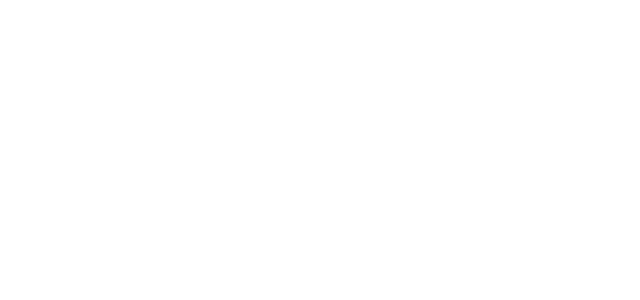
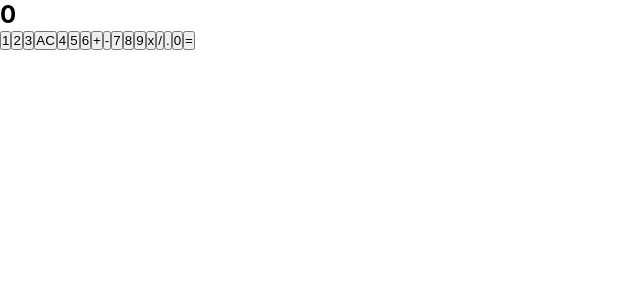
Before and after one commit to KingKumar9/javascript-calculator, a React (Create React App) app: page / in a window 1280 px wide. Shown: the top 300 px of the page, without its empty margins (0-640 px from the left). Built offline with nearby package versions, Linux system fonts and the light colour scheme.

Commit message:
logic first build

```diff
--- a/src/App.js
+++ b/src/App.js
@@ -1,12 +1,43 @@
 import React from 'react';
+import buttons from './buttons.js';
 import './App.css';
 
 class App extends React.Component {
+  constructor(props) {
+    super(props)
+    this.state = {
+      display: 0
+    }
+    this.numToDisplay = this.numToDisplay.bind(this)
+  }
+
+  numToDisplay(e) {
+    const value = e.target.innerText
+    if (this.state.display === 0 && parseInt(value) === 0) {
+      this.setState({
+        display: 0
+      })
+    } else if (this.state.display === 0) {
+      this.setState({
+        display: [value]
+      })
+    } else {
+      this.setState({
+        display: [...this.state.display, value]
+      })
+    }
+  }
+
   render() {
     return (
       <div className="container">
         <div className="calculator">
-
+          <div id="display">
+            <h2 className="equation">{ this.state.display }</h2>
+          </div>
+          <div className="buttons">
+            { buttons.map(i => { return <button onClick={ this.numToDisplay } id={ i.id }>{ i.value }</button> }) }
+          </div>
         </div>
       </div>
     )
--- /dev/null
+++ b/src/buttons.js
@@ -0,0 +1,21 @@
+const button = [
+    { id: 'one', value: 1 },
+    { id: 'two', value: 2 },
+    { id: 'three', value: 3 },
+    { id: 'clear', value: 'AC' },
+    { id: 'four', value: 4 },
+    { id: 'five', value: 5 },
+    { id: 'six', value: 6 },
+    { id: 'add', value: '+' },
+    { id: 'subtract', value: '-' },
+    { id: 'seven', value: 7 },
+    { id: 'eight', value: 8 },
+    { id: 'nine', value: 9 },
+    { id: 'multiply', value: 'x' },
+    { id: 'divide', value: '/' },
+    { id: 'decimal', value: '.' },
+    { id: 'zero', value: 0 },
+    { id: 'equals', value: '=' }
+]
+
+export default button
```
